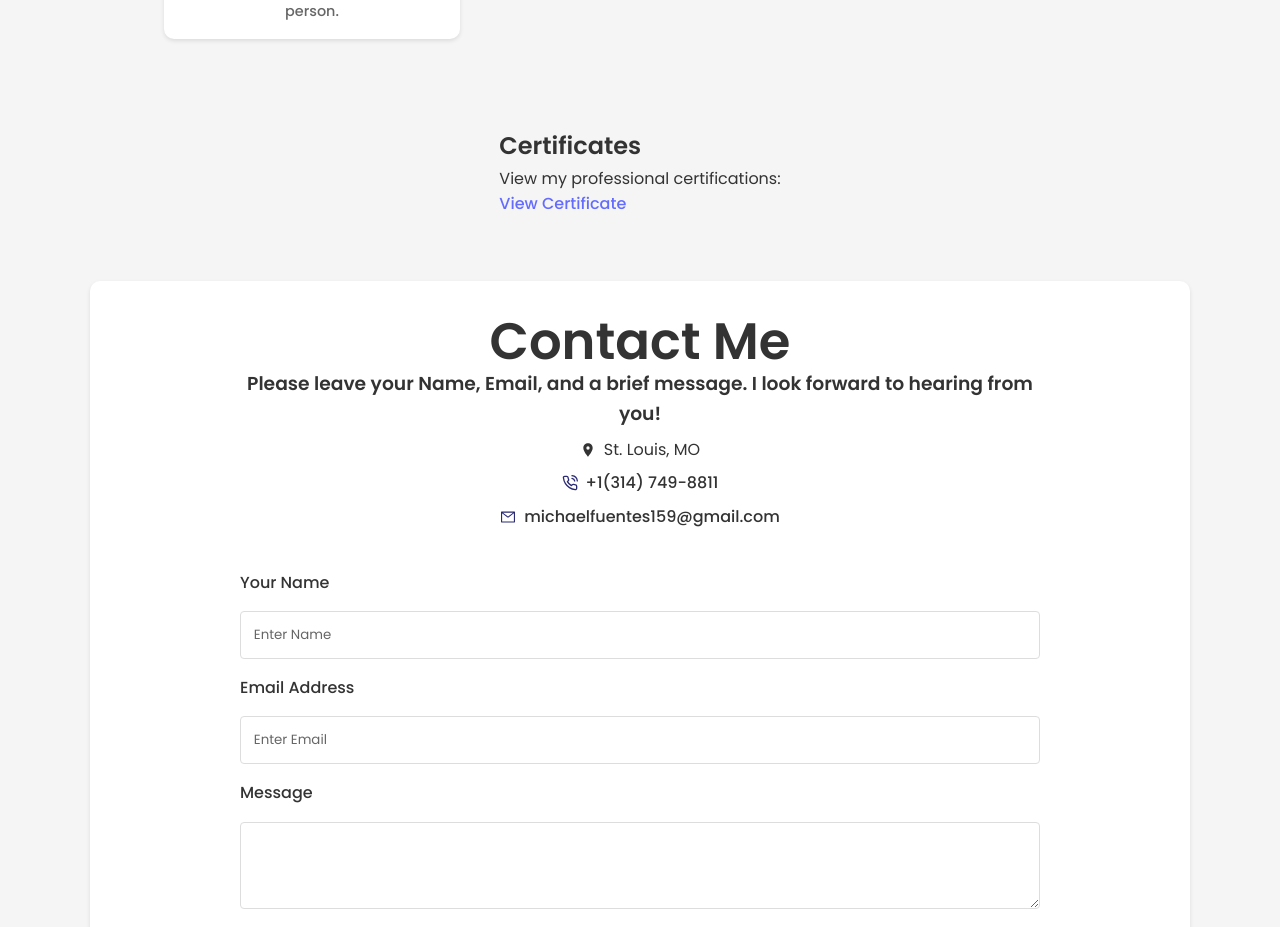
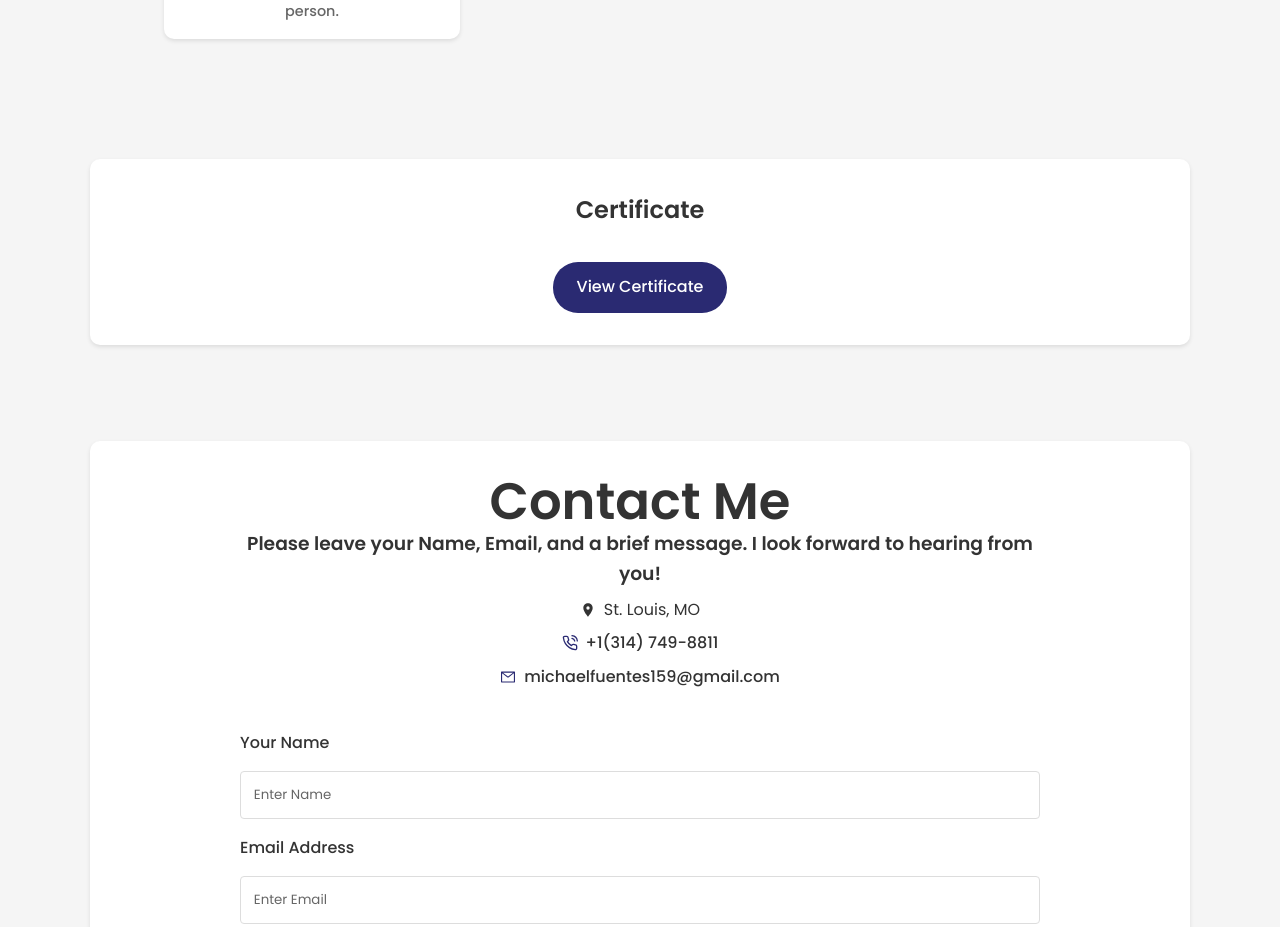
Before and after one commit to fuentesmichael1/MichaelFuentesProtfolio, a React (Vite) app in the folder Showcasing-Myself/: page / in a window 1280 px wide. Shown: the part 2520-3447 px from the top of the page. Built offline with nearby package versions, Linux system fonts and the light colour scheme.

Commit message:
styling and small fixes

```diff
--- a/Showcasing-Myself/src/App.css
+++ b/Showcasing-Myself/src/App.css
@@ -370,6 +370,45 @@ p {
   color: #666;
 }
 
+/* Certificates Section */
+.certificates-section {
+  width: 100%;
+  max-width: 1100px;
+  background: var(--card-background);
+  padding: 2rem;
+  border-radius: 10px;
+  margin: 2rem auto;
+  box-shadow: 0 2px 4px rgba(0, 0, 0, 0.1);
+  text-align: center;
+  transition: transform 0.3s ease;
+}
+
+.certificates-section:hover {
+  transform: translateY(-5px);
+}
+
+.certificates-container {
+  display: flex;
+  justify-content: center;
+  margin-top: 2rem;
+}
+
+.certificate-link {
+  padding: 0.8rem 1.5rem;
+  background: var(--primary-color);
+  color: white;
+  text-decoration: none;
+  border-radius: 25px;
+  transition: all 0.3s ease;
+  width: fit-content;
+}
+
+.certificate-link:hover {
+  background: var(--secondary-color);
+  transform: scale(1.05);
+}
+
+
 /* Contact Section */
 .contact-section {
   width: 100%;
--- a/Showcasing-Myself/src/components/Showcase.jsx
+++ b/Showcasing-Myself/src/components/Showcase.jsx
@@ -258,8 +258,7 @@ const Showcase = () => {
             </section>
 
             <section id="certificates" className="certificates-section">
-              <h2>Certificates</h2>
-              <p>View my professional certifications:</p>
+              <h2>Certificate</h2>
               <div className="certificates-container">
                 <a
                   href={certificatePdf}
```
